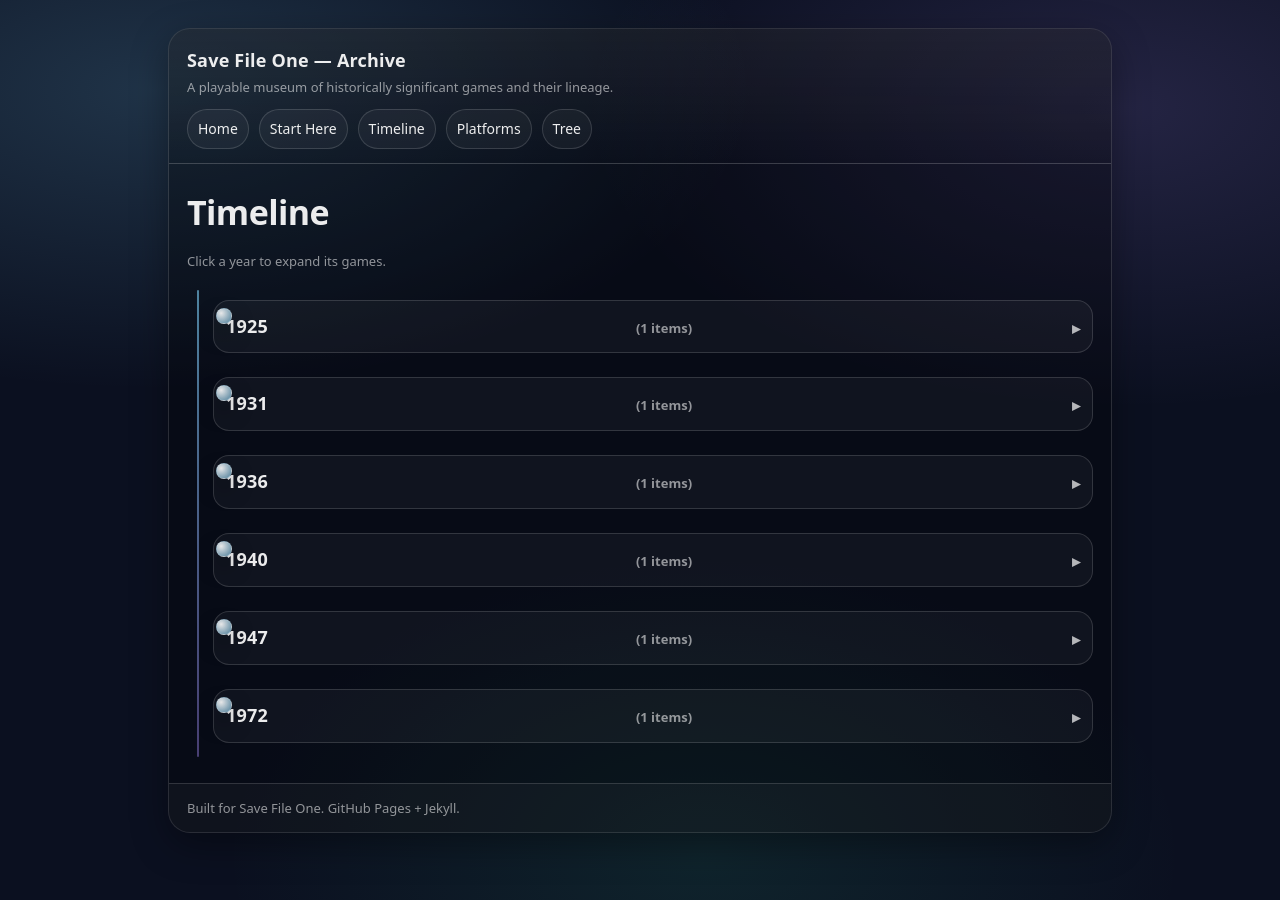
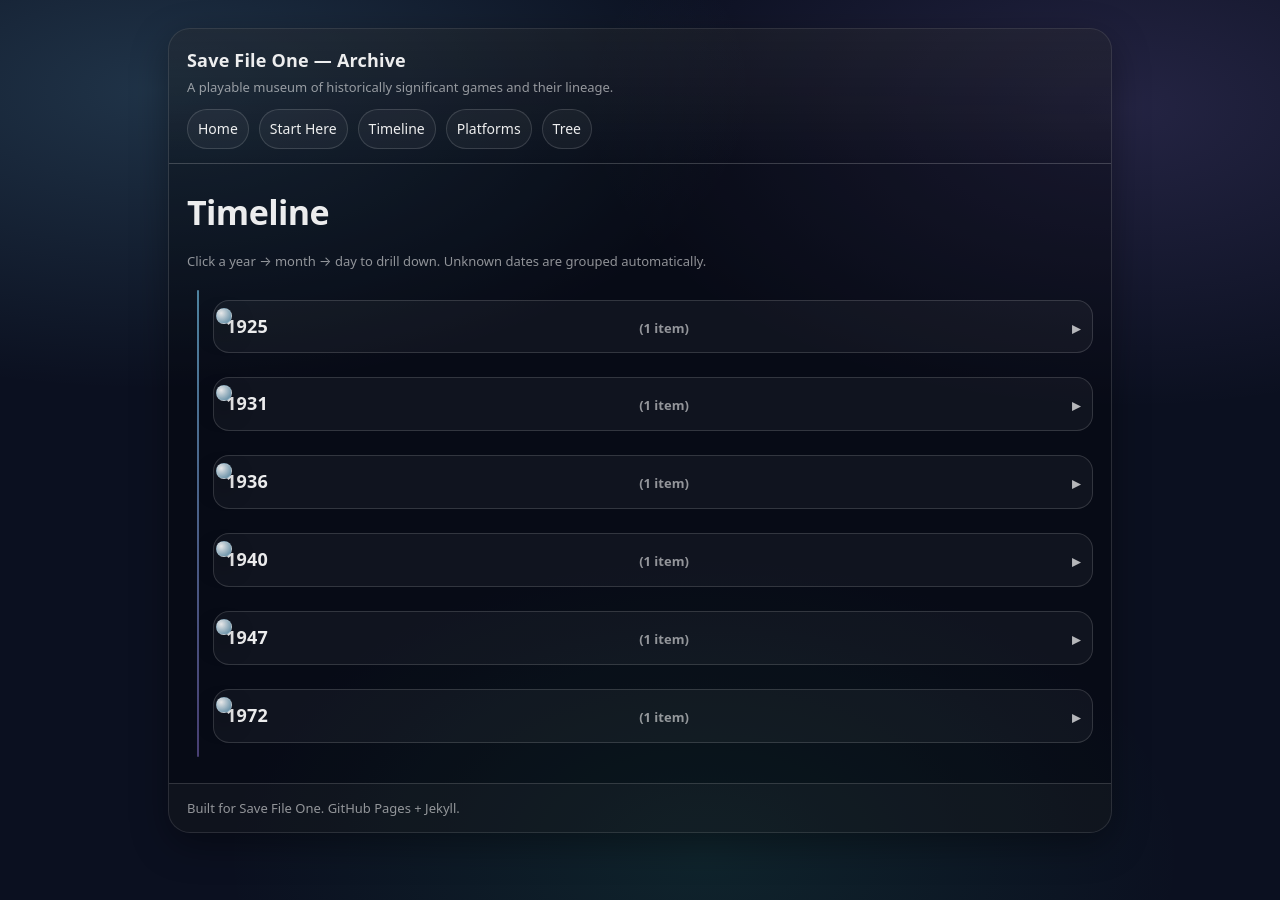
Before and after one commit to BacchusA/savefileone-archive, a Jekyll site: the page built from timeline.md, in a window 1280 px wide. Built offline with Jekyll 4.4.1, drawn with Linux system fonts in a browser that asks for light colours.

Commit message:
Update timeline.md

```diff
--- a/timeline.md
+++ b/timeline.md
@@ -6,47 +6,165 @@
 
 # Timeline
 
-<p class="small">Click a year to expand its games.</p>
+<p class="small">Click a year → month → day to drill down. Unknown dates are grouped automatically.</p>
 
 <div class="timeline">
-{% assign sorted = site.games | sort: "year" %}
-{% assign current_year = "" %}
 
-{% for g in sorted %}
-  {% if g.year != current_year %}
-    {% if current_year != "" %}
-        </div>
-      </details>
-    </div>
-    {% endif %}
+{% assign years_sorted = site.games | map: "year" | uniq | sort %}
 
-    {% assign current_year = g.year %}
+{% for y in years_sorted %}
+  {% assign games_year = site.games | where: "year", y %}
 
-    <div class="tl-item">
-      <div class="tl-dot"></div>
+  <div class="tl-item">
+    <div class="tl-dot"></div>
 
-      <details class="tl-year">
-        <summary>
-          <span class="tl-year-label">{{ current_year }}</span>
-          <span class="tl-year-count">
-            ({{ site.games | where: "year", current_year | size }} item{% if (site.games | where: "year", current_year | size) != 1 %}s{% endif %})
-          </span>
-        </summary>
+    <details class="tl-year">
+      <summary>
+        <span class="tl-year-label">{{ y }}</span>
+        <span class="tl-year-count">({{ games_year | size }} item{% if games_year.size != 1 %}s{% endif %})</span>
+      </summary>
 
-        <div class="tl-panel">
-  {% endif %}
+      <div class="tl-panel tl-nested">
 
-          <div class="tl-game">
-            <div class="tl-game-title">
-              <a href="{{ site.baseurl }}{{ g.url }}">{{ g.title }}</a>
+        {%- comment -%} Known months 1..12 {%- endcomment -%}
+        {% for m in (1..12) %}
+          {% assign games_month = games_year | where: "month", m %}
+          {% if games_month.size > 0 %}
+
+            <details class="tl-month">
+              <summary>
+                <span class="tl-month-label">{{ m | prepend: "0" | slice: -2, 2 }}</span>
+                <span class="tl-year-count">({{ games_month | size }})</span>
+              </summary>
+
+              <div class="tl-panel tl-subpanel">
+
+                {%- comment -%} Known days 1..31 {%- endcomment -%}
+                {% for d in (1..31) %}
+                  {% assign games_day = games_month | where: "day", d %}
+                  {% if games_day.size > 0 %}
+
+                    <details class="tl-day">
+                      <summary>
+                        <span class="tl-day-label">{{ d | prepend: "0" | slice: -2, 2 }}</span>
+                        <span class="tl-year-count">({{ games_day | size }})</span>
+                      </summary>
+
+                      <div class="tl-day-list">
+                        {% assign games_day_sorted = games_day | sort: "title" %}
+                        {% for g in games_day_sorted %}
+                          <div class="tl-game">
+                            <div class="tl-game-title">
+                              <a href="{{ site.baseurl }}{{ g.url }}">{{ g.title }}</a>
+                            </div>
+                          </div>
+                        {% endfor %}
+                      </div>
+                    </details>
+
+                  {% endif %}
+                {% endfor %}
+
+                {%- comment -%} Unknown day for this month {%- endcomment -%}
+                {% assign games_day_unknown = games_month | where_exp: "g", "g.day == nil" %}
+                {% if games_day_unknown.size > 0 %}
+
+                  <details class="tl-day tl-unknown">
+                    <summary>
+                      <span class="tl-day-label">Unknown day</span>
+                      <span class="tl-year-count">({{ games_day_unknown | size }})</span>
+                    </summary>
+
+                    <div class="tl-day-list">
+                      {% assign games_ud_sorted = games_day_unknown | sort: "title" %}
+                      {% for g in games_ud_sorted %}
+                        <div class="tl-game">
+                          <div class="tl-game-title">
+                            <a href="{{ site.baseurl }}{{ g.url }}">{{ g.title }}</a>
+                          </div>
+                        </div>
+                      {% endfor %}
+                    </div>
+                  </details>
+
+                {% endif %}
+
+              </div>
+            </details>
+
+          {% endif %}
+        {% endfor %}
+
+        {%- comment -%} Unknown month bucket {%- endcomment -%}
+        {% assign games_month_unknown = games_year | where_exp: "g", "g.month == nil" %}
+        {% if games_month_unknown.size > 0 %}
+
+          <details class="tl-month tl-unknown">
+            <summary>
+              <span class="tl-month-label">Unknown month</span>
+              <span class="tl-year-count">({{ games_month_unknown | size }})</span>
+            </summary>
+
+            <div class="tl-panel tl-subpanel">
+
+              {%- comment -%} If any have a day even without month, group by day; else Unknown day {%- endcomment -%}
+              {% for d in (1..31) %}
+                {% assign games_day = games_month_unknown | where: "day", d %}
+                {% if games_day.size > 0 %}
+
+                  <details class="tl-day">
+                    <summary>
+                      <span class="tl-day-label">{{ d | prepend: "0" | slice: -2, 2 }}</span>
+                      <span class="tl-year-count">({{ games_day | size }})</span>
+                    </summary>
+
+                    <div class="tl-day-list">
+                      {% assign games_day_sorted = games_day | sort: "title" %}
+                      {% for g in games_day_sorted %}
+                        <div class="tl-game">
+                          <div class="tl-game-title">
+                            <a href="{{ site.baseurl }}{{ g.url }}">{{ g.title }}</a>
+                          </div>
+                        </div>
+                      {% endfor %}
+                    </div>
+                  </details>
+
+                {% endif %}
+              {% endfor %}
+
+              {% assign games_day_unknown = games_month_unknown | where_exp: "g", "g.day == nil" %}
+              {% if games_day_unknown.size > 0 %}
+
+                <details class="tl-day tl-unknown">
+                  <summary>
+                    <span class="tl-day-label">Unknown day</span>
+                    <span class="tl-year-count">({{ games_day_unknown | size }})</span>
+                  </summary>
+
+                  <div class="tl-day-list">
+                    {% assign games_ud_sorted = games_day_unknown | sort: "title" %}
+                    {% for g in games_ud_sorted %}
+                      <div class="tl-game">
+                        <div class="tl-game-title">
+                          <a href="{{ site.baseurl }}{{ g.url }}">{{ g.title }}</a>
+                        </div>
+                      </div>
+                    {% endfor %}
+                  </div>
+                </details>
+
+              {% endif %}
+
             </div>
-          </div>
+          </details>
+
+        {% endif %}
+
+      </div>
+    </details>
+  </div>
 
 {% endfor %}
 
-{% if current_year != "" %}
-        </div>
-      </details>
-    </div>
-{% endif %}
 </div>
```
